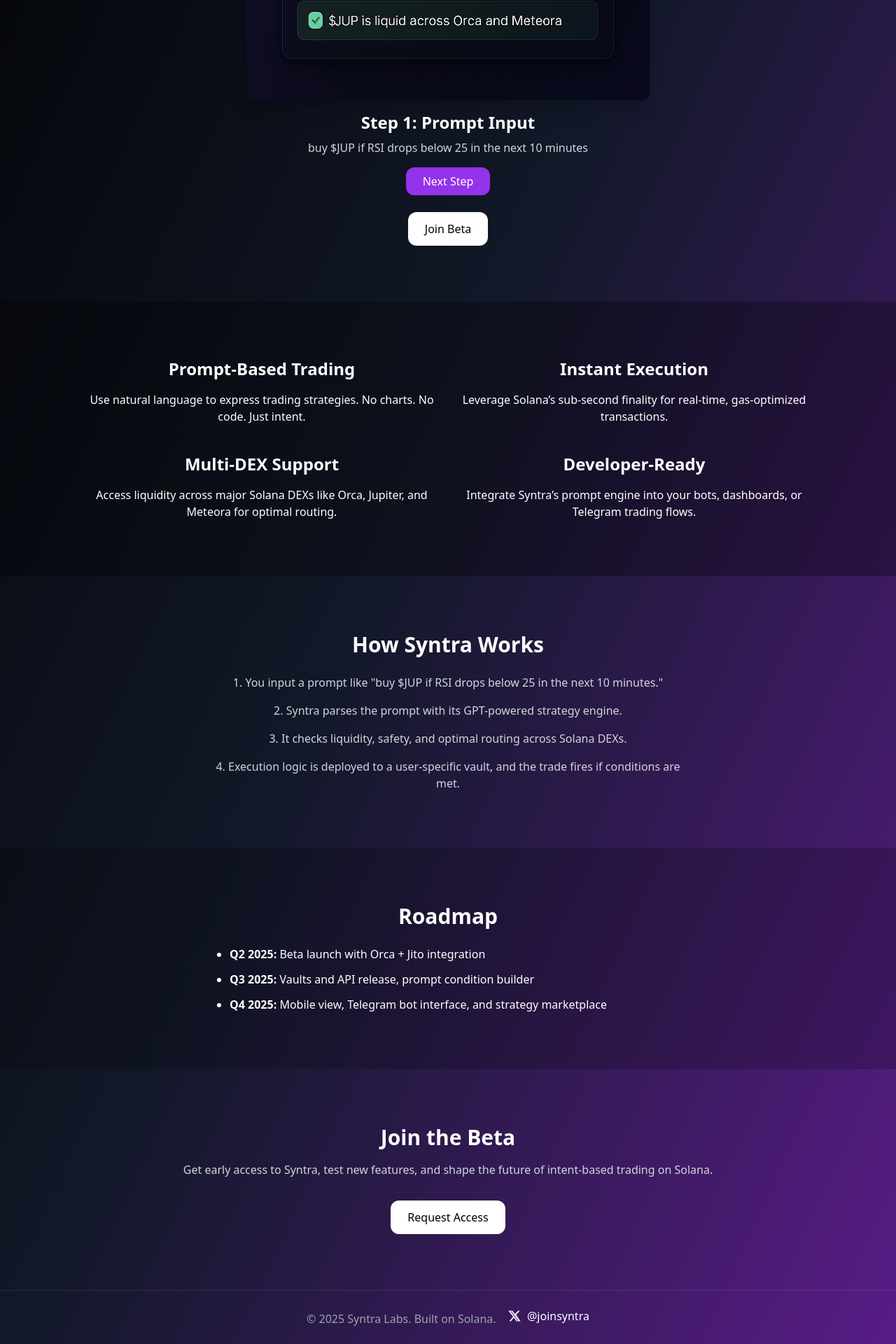
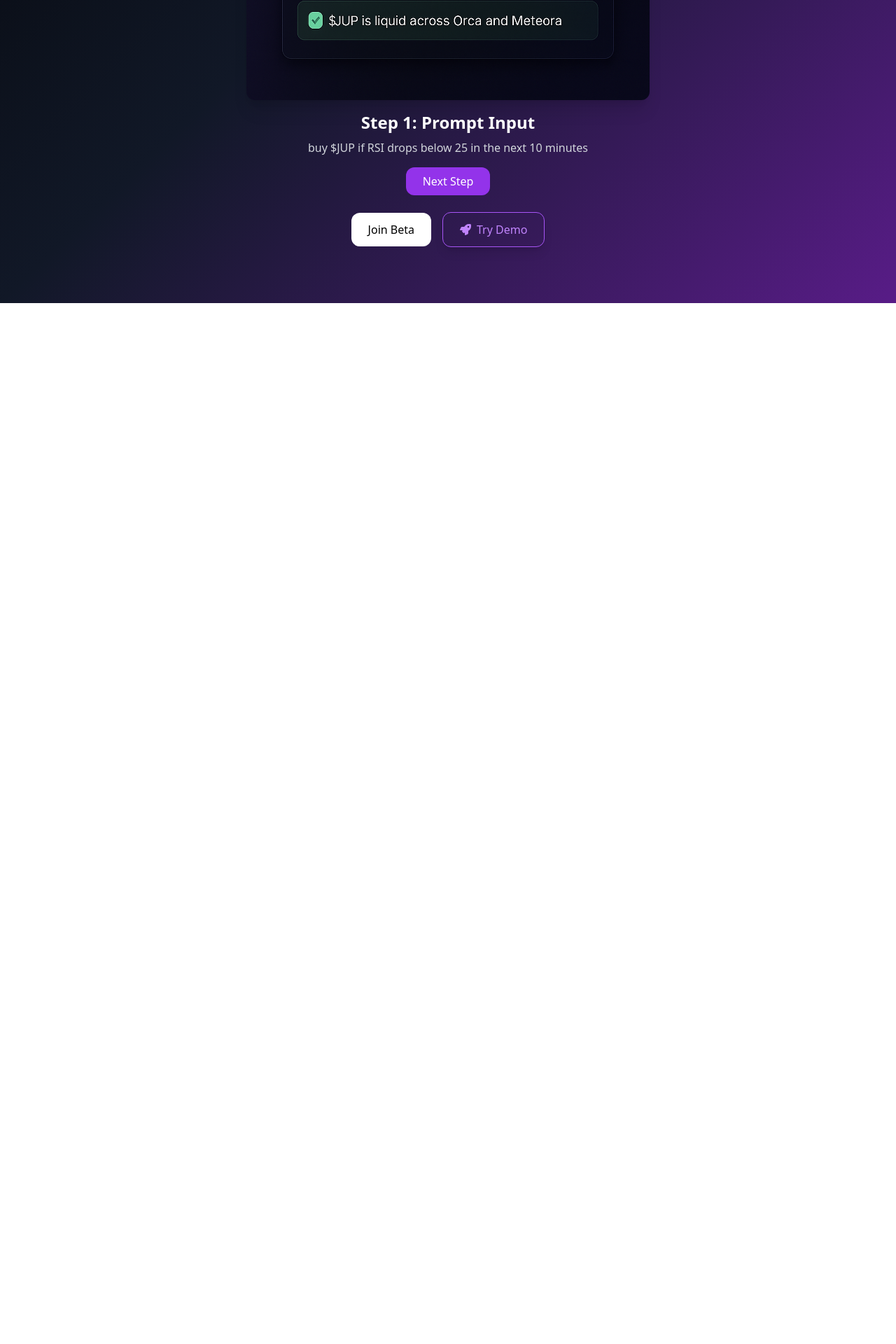
Before and after one commit to syntrasol/syntra-website, a React (Create React App) app: page / in a window 1280 px wide. Shown: the part 814-2734 px from the top of the page at 70% size. After the commit the page ends 1247 px from the top, so only its background shows below. Built offline with nearby package versions, Linux system fonts and the light colour scheme; the HTML template or start-up script is replaced by a standard one.

Commit message:
Style demo button with glow and icon

```diff
--- a/package.json
+++ b/package.json
@@ -10,6 +10,7 @@
     "react": "^18.2.0",
     "react-chartjs-2": "^5.3.0",
     "react-dom": "^18.2.0",
+    "react-icons": "^5.5.0",
     "react-router-dom": "^7.6.0",
     "react-scripts": "5.0.1",
     "tailwindcss": "^3.3.2",
--- a/src/Home.jsx
+++ b/src/Home.jsx
@@ -1,5 +1,6 @@
 
 import React, { useState } from 'react';
+import { FaRocket } from 'react-icons/fa';
 
 export default function Home() {
   const steps = [
@@ -74,92 +75,22 @@
           </button>
         </div>
 
-        <button
-          onClick={() => setShowForm(true)}
-          className="inline-block bg-white text-black px-6 py-3 rounded-xl font-medium hover:bg-gray-200"
-        >
-          Join Beta
-        </button>
-      </section>
-
-      <section id="features" className="px-6 py-20 bg-black/30 text-center">
-        <div className="max-w-5xl mx-auto grid md:grid-cols-2 gap-10">
-          <div>
-            <h3 className="text-2xl font-bold mb-4">Prompt-Based Trading</h3>
-            <p>Use natural language to express trading strategies. No charts. No code. Just intent.</p>
-          </div>
-          <div>
-            <h3 className="text-2xl font-bold mb-4">Instant Execution</h3>
-            <p>Leverage Solana’s sub-second finality for real-time, gas-optimized transactions.</p>
-          </div>
-          <div>
-            <h3 className="text-2xl font-bold mb-4">Multi-DEX Support</h3>
-            <p>Access liquidity across major Solana DEXs like Orca, Jupiter, and Meteora for optimal routing.</p>
-          </div>
-          <div>
-            <h3 className="text-2xl font-bold mb-4">Developer-Ready</h3>
-            <p>Integrate Syntra’s prompt engine into your bots, dashboards, or Telegram trading flows.</p>
-          </div>
+        <div className="flex flex-col md:flex-row justify-center items-center gap-4 mt-6">
+          <button
+            onClick={() => setShowForm(true)}
+            className="bg-white text-black px-6 py-3 rounded-xl font-medium hover:bg-gray-200"
+          >
+            Join Beta
+          </button>
+          <a
+            href="/demo"
+            className="flex items-center gap-2 px-6 py-3 rounded-xl border border-purple-500 text-purple-400 hover:bg-purple-700 hover:text-white font-medium transition-all shadow-lg hover:shadow-purple-500/50"
+          >
+            <FaRocket className="w-4 h-4" />
+            Try Demo
+          </a>
         </div>
       </section>
-
-      <section id="how-it-works" className="px-6 py-20 text-center">
-        <h3 className="text-3xl font-bold mb-6">How Syntra Works</h3>
-        <ol className="space-y-4 text-gray-300 list-decimal list-inside max-w-2xl mx-auto">
-          <li>You input a prompt like "buy $JUP if RSI drops below 25 in the next 10 minutes."</li>
-          <li>Syntra parses the prompt with its GPT-powered strategy engine.</li>
-          <li>It checks liquidity, safety, and optimal routing across Solana DEXs.</li>
-          <li>Execution logic is deployed to a user-specific vault, and the trade fires if conditions are met.</li>
-        </ol>
-      </section>
-
-      <section id="roadmap" className="px-6 py-20 bg-black/20 text-center">
-        <h3 className="text-3xl font-bold mb-6">Roadmap</h3>
-        <ul className="list-disc pl-6 space-y-3 max-w-2xl mx-auto text-left">
-          <li><strong>Q2 2025:</strong> Beta launch with Orca + Jito integration</li>
-          <li><strong>Q3 2025:</strong> Vaults and API release, prompt condition builder</li>
-          <li><strong>Q4 2025:</strong> Mobile view, Telegram bot interface, and strategy marketplace</li>
-        </ul>
-      </section>
-
-      <section id="join" className="px-6 py-20 text-center">
-        <h3 className="text-3xl font-bold mb-4">Join the Beta</h3>
-        <p className="text-gray-300 mb-8">Get early access to Syntra, test new features, and shape the future of intent-based trading on Solana.</p>
-        <button
-          onClick={() => setShowForm(true)}
-          className="inline-block bg-white text-black px-6 py-3 rounded-xl font-medium hover:bg-gray-200"
-        >
-          Request Access
-        </button>
-      </section>
-
-      <footer className="text-center p-6 border-t border-white/10 text-gray-400">
-        &copy; 2025 Syntra Labs. Built on Solana. &nbsp;
-        <a href="https://www.x.com/joinsyntra" target="_blank" rel="noopener noreferrer" className="inline-flex items-center space-x-2 ml-2 text-white hover:underline">
-          <svg xmlns="http://www.w3.org/2000/svg" fill="currentColor" viewBox="0 0 24 24" className="w-5 h-5">
-            <path d="M18.255 3H21L14.745 10.307 22.302 21h-6.903l-4.473-6.221L5.89 21H3l6.718-7.664L1.5 3h7.04l4.14 5.758L18.255 3Zm-1.16 17h1.47L6.92 4.24H5.375L17.095 20Z"/>
-          </svg>
-          <span>@joinsyntra</span>
-        </a>
-      </footer>
-
-      {showForm && (
-        <div className="fixed inset-0 bg-black bg-opacity-70 flex items-center justify-center z-50">
-          <div className="bg-white text-black p-8 rounded-xl w-full max-w-md">
-            <h2 className="text-2xl font-bold mb-4">Join Syntra Beta</h2>
-            <form onSubmit={handleSubmit} className="space-y-4">
-              <input name="name" placeholder="Name" className="w-full px-4 py-2 border rounded" required />
-              <input name="email" placeholder="Email" type="email" className="w-full px-4 py-2 border rounded" required />
-              <input name="twitter" placeholder="Twitter Handle (optional)" className="w-full px-4 py-2 border rounded" />
-              <textarea name="message" placeholder="Why do you want access?" className="w-full px-4 py-2 border rounded" rows="3" />
-              <div className="flex justify-end space-x-4">
-                <button type="button" onClick={() => setShowForm(false)} className="text-gray-600">Cancel</button>
-                <button type="submit" className="bg-purple-600 hover:bg-purple-700 text-white px-4 py-2 rounded">Submit</button>
-              </div>
-            </form>
-          </div>
-        </div>
-      )}
     </div>
   );
 }
```
Also changed, not shown: 2 other files (tests, documents, lock files or other folders).
